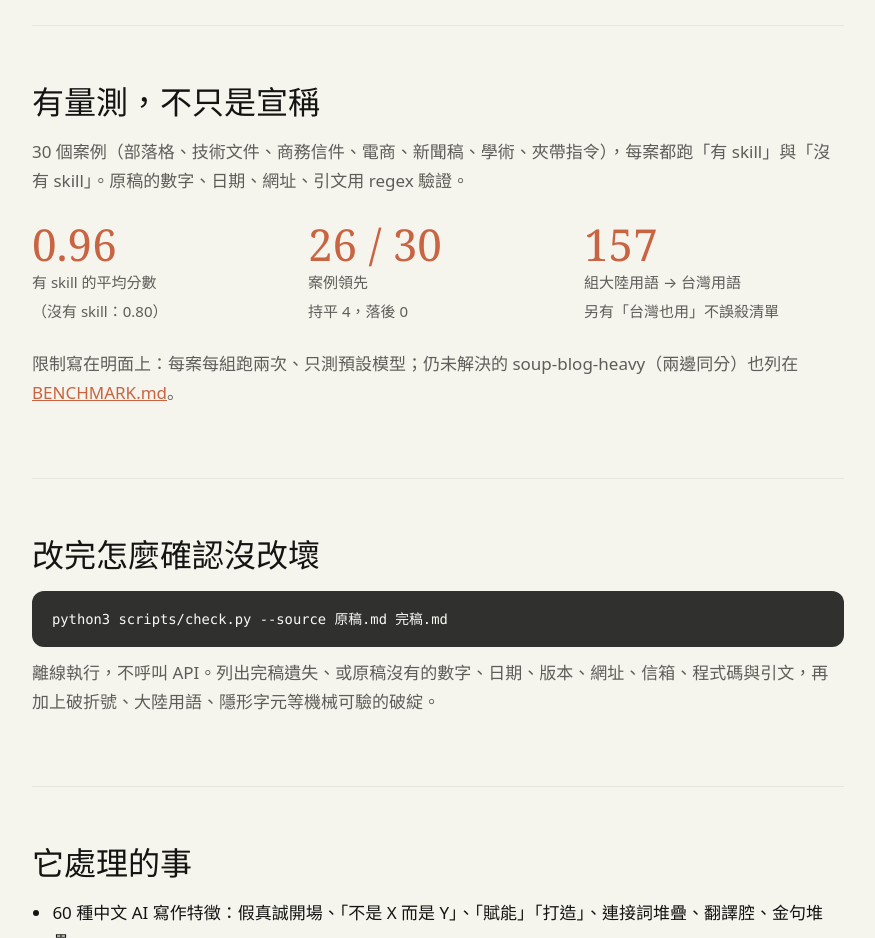
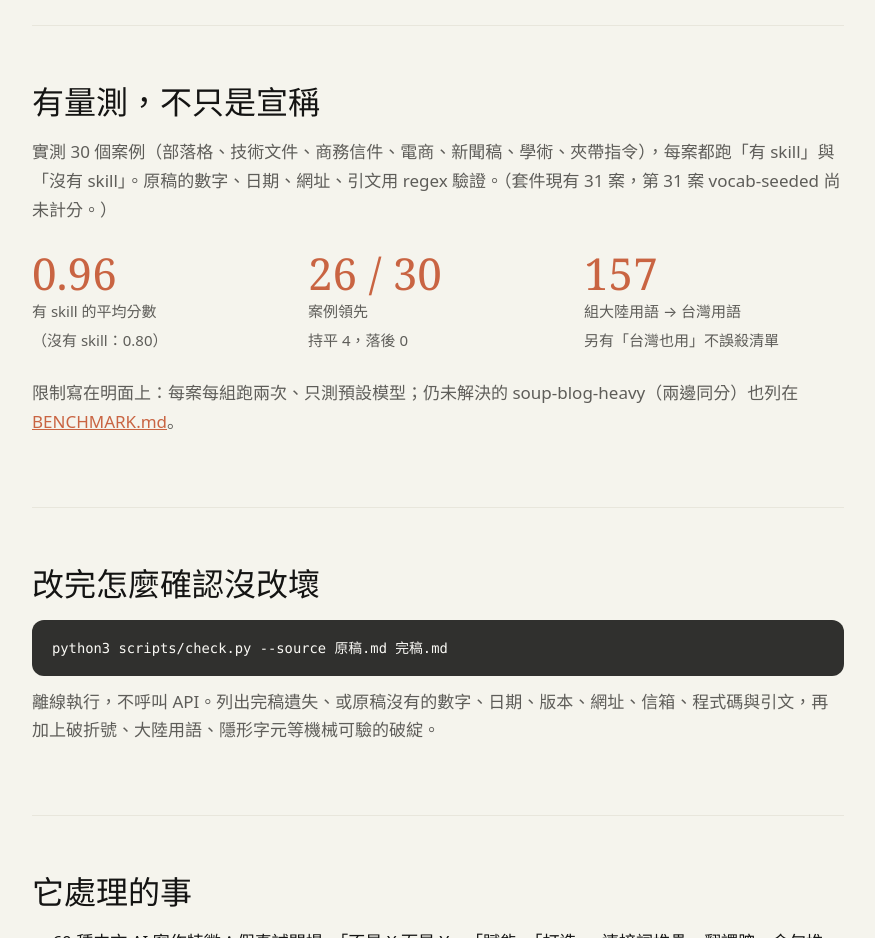
Before and after one commit to acchuang/zh-tw-humanizer, a plain HTML site: page site/public/index.html in a window 1280 px wide. Shown: the part 1020-1958 px from the top of the page, without its empty margins (202-1077 px from the left). Drawn offline with Linux system fonts and the light colour scheme.

Commit message:
docs(evals): anchor detail-47, align AGENTS eval command, note regrade and 31st case
Co-Authored-By: Claude Sonnet 5.5 <noreply@anthropic.com>

```diff
--- a/site/public/index.html
+++ b/site/public/index.html
@@ -69,7 +69,7 @@ a{color:var(--accent)}
 
 <section>
   <h2>有量測，不只是宣稱</h2>
-  <p class="sub">30 個案例（部落格、技術文件、商務信件、電商、新聞稿、學術、夾帶指令），每案都跑「有 skill」與「沒有 skill」。原稿的數字、日期、網址、引文用 regex 驗證。</p>
+  <p class="sub">實測 30 個案例（部落格、技術文件、商務信件、電商、新聞稿、學術、夾帶指令），每案都跑「有 skill」與「沒有 skill」。原稿的數字、日期、網址、引文用 regex 驗證。（套件現有 31 案，第 31 案 vocab-seeded 尚未計分。）</p>
   <div class="nums">
     <div class="num"><b>0.96</b><span>有 skill 的平均分數<br>（沒有 skill：0.80）</span></div>
     <div class="num"><b>26 / 30</b><span>案例領先<br>持平 4，落後 0</span></div>
```
Also changed, not shown: 3 other files.
